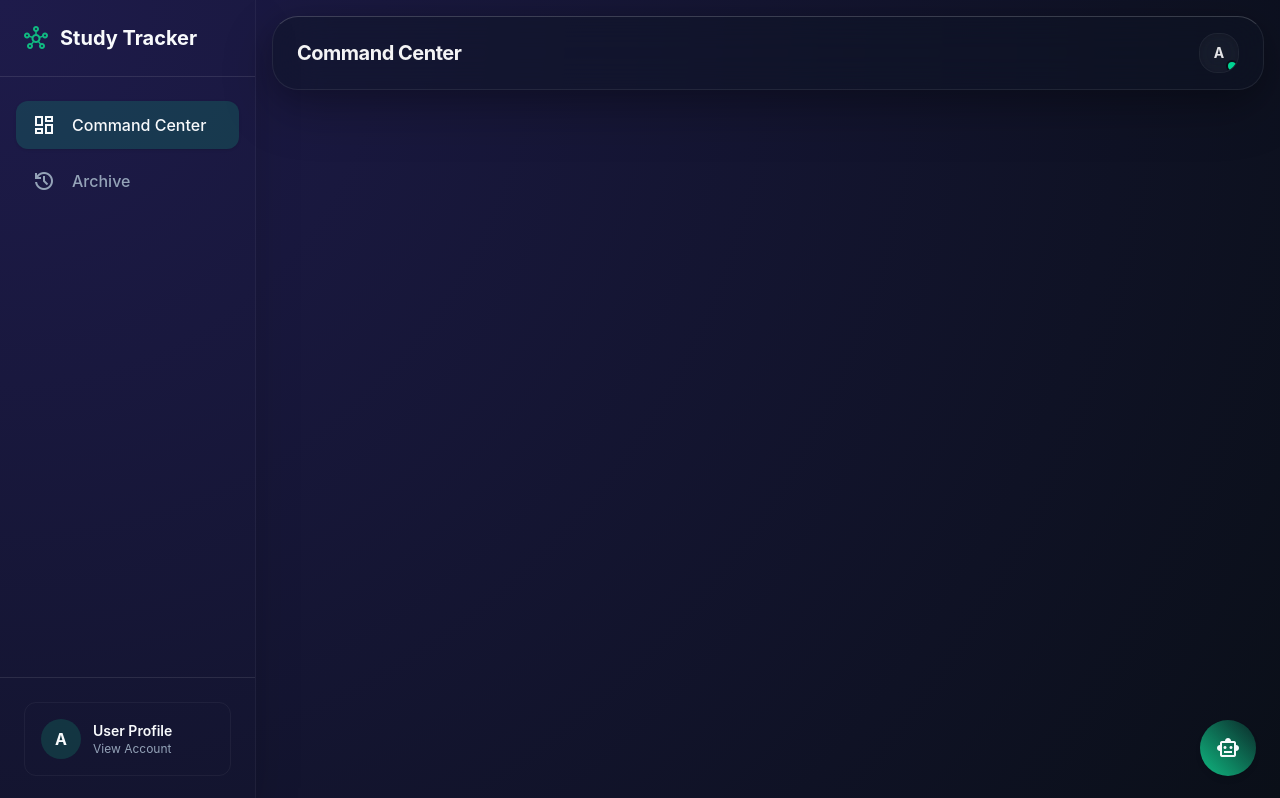
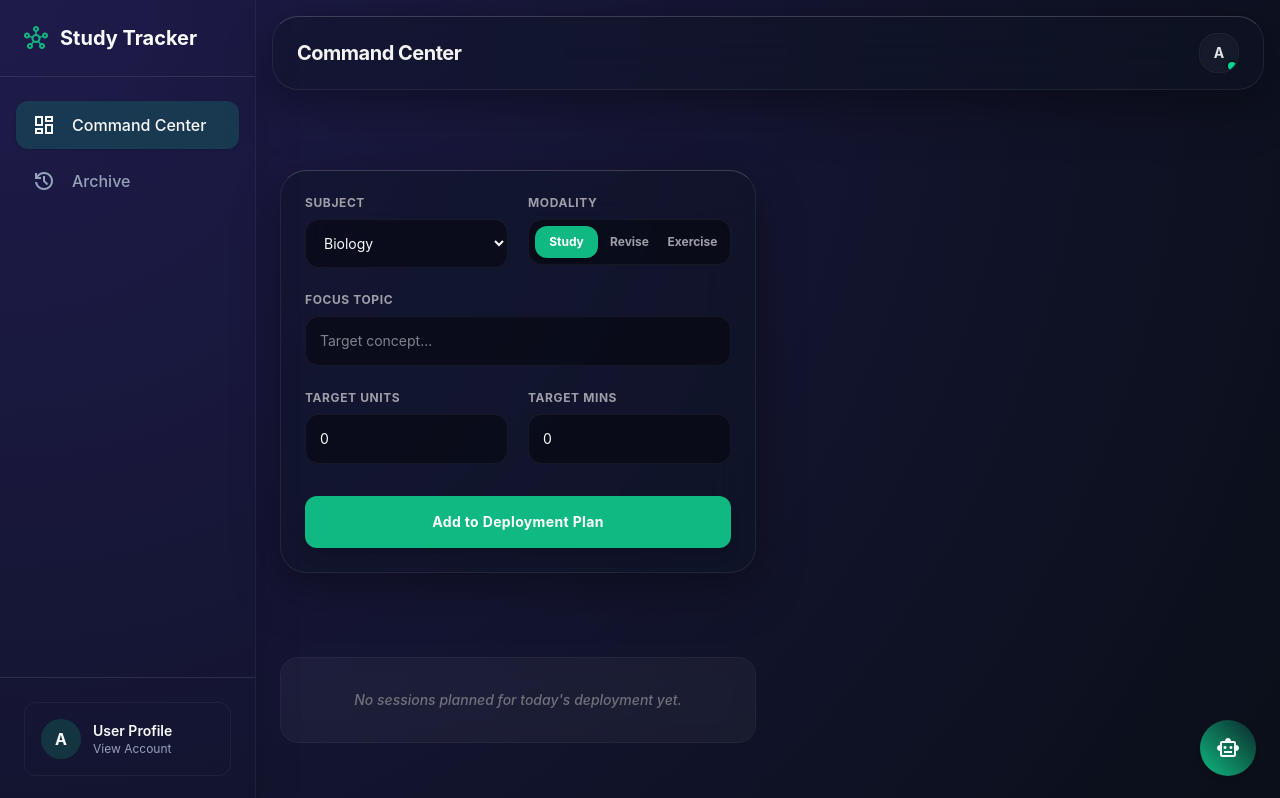
Before and after one commit to gaurav-9869/Study-Tracker, a React (Vite) app: page / in a window 1280 px wide. Shown: the top 798 px of the page. Built offline with nearby package versions, Linux system fonts and the light colour scheme.

Commit message:
Update planSubject initialization and UI elements

```diff
--- a/src/components/BatchPlanner.tsx
+++ b/src/components/BatchPlanner.tsx
@@ -11,7 +11,7 @@ interface BatchPlannerProps {
 }
 
 export default function BatchPlanner({ morningPlan, setMorningPlan, logActivePlanId, selectPlanForLogging, userSettings }: BatchPlannerProps) {
-  const [planSubject, setPlanSubject] = useState<SubjectKey>('bio');
+  const [planSubject, setPlanSubject] = useState<SubjectKey>(userSettings.activeSubjects[0] || 'bio');
   const [planTopic, setPlanTopic] = useState('');
   const [planType, setPlanType] = useState<SessionMode>('Study');
   const [planTarget, setPlanTarget] = useState('0');
@@ -33,113 +33,109 @@ export default function BatchPlanner({ morningPlan, setMorningPlan, logActivePla
   };
 
   return (
-    <section className="flex flex-col gap-6 w-full fade-in">
-      <h2 className="font-headline text-headline-md text-on-surface font-bold">Batch Planner</h2>
+    <section className="flex flex-col gap-6 w-full animate-fade-in">
+      <h2 className="font-headline text-2xl tracking-tight text-zinc-100 font-bold">Session Architect</h2>
 
-      <div className="glass-panel ghost-border p-6 flex flex-col gap-6 bg-surface-container-low">
-        <div className="bg-surface-container-lowest p-1 rounded-full flex justify-between">
-          {(['Study', 'Revise', 'Exercise'] as SessionMode[]).map(type => (
+      {/* iOS Liquid Glass Panel Application */}
+      <div className="ios-glass-panel p-6 flex flex-col gap-6">
+
+        <div className="grid grid-cols-1 md:grid-cols-2 gap-5">
+          <div className="flex flex-col gap-2">
+            <label className="text-xs font-bold text-zinc-400 uppercase tracking-wider">Subject</label>
+            <select value={planSubject} onChange={e => setPlanSubject(e.target.value as SubjectKey)} className="w-full ios-glass-input p-3.5 text-sm">
+              {userSettings.activeSubjects.map(sub => (
+                <option key={sub} value={sub} className="bg-[#0a0f18]">{getSubjectConfig(sub).name}</option>
+              ))}
+            </select>
+          </div>
+          <div className="flex flex-col gap-2">
+            <label className="text-xs font-bold text-zinc-400 uppercase tracking-wider">Modality</label>
+            <div className="grid grid-cols-3 ios-glass-input p-1.5">
+              {(['Study', 'Revise', 'Exercise'] as SessionMode[]).map(m => (
                 <button
-               key={type}
-               onClick={() => setPlanType(type)}
-               className={`flex-1 py-2 px-1 text-center rounded-full text-xs md:text-sm font-medium transition-colors cursor-pointer ${planType === type ? 'bg-surface-container-highest text-on-surface' : 'text-on-surface-variant hover:bg-surface-container-high/50'}`}>
-               {type}
+                  key={m}
+                  onClick={() => setPlanType(m)}
+                  className={`py-2 text-xs font-bold rounded-xl transition-all cursor-pointer ${planType === m ? 'bg-primary text-white shadow-md' : 'text-zinc-400 hover:text-white'}`}
+                >
+                  {m}
                 </button>
               ))}
-        </div>
-
-        <div className="flex flex-col gap-4">
-          <div>
-            <label className="block text-label-sm text-on-surface-variant mb-2">Subject</label>
-            <input
-              list="planner-subjects"
-              value={planSubject}
-              onChange={(e) => setPlanSubject(e.target.value)}
-              placeholder="Select or type subject"
-              className="w-full bg-surface-container-lowest border border-outline-variant/10 rounded-lg p-4 text-on-surface focus:border-primary/50 focus:ring-0 focus:outline-none transition-colors"
-            />
-            <datalist id="planner-subjects">
-              {userSettings.activeSubjects.map(sub => (
-                <option key={sub} value={sub}>{getSubjectConfig(sub).name}</option>
-              ))}
-            </datalist>
-          </div>
-          <div>
-            <label className="block text-label-sm text-on-surface-variant mb-2">Topic</label>
-            <input
-              type="text"
-              value={planTopic}
-              onChange={(e) => setPlanTopic(e.target.value)}
-              className="w-full bg-surface-container-lowest border border-outline-variant/10 rounded-lg p-4 text-on-surface focus:border-primary/50 focus:ring-0 focus:outline-none transition-colors placeholder:text-on-surface-variant/50"
-              placeholder="e.g. Cellular Respiration" />
-          </div>
-          <div className="grid grid-cols-2 gap-4">
-            <div>
-              <label className="block text-label-sm text-on-surface-variant mb-2 truncate">Target Units/MCQs</label>
-              <input
-                type="number"
-                value={planTarget}
-                onChange={(e) => setPlanTarget(e.target.value)}
-                className="w-full bg-surface-container-lowest border border-outline-variant/10 rounded-lg p-4 text-on-surface focus:border-primary/50 focus:ring-0 focus:outline-none transition-colors" />
-            </div>
-            <div>
-              <label className="block text-label-sm text-on-surface-variant mb-2">Target Mins</label>
-              <input
-                type="number"
-                value={planMins}
-                onChange={(e) => setPlanMins(e.target.value)}
-                className="w-full bg-surface-container-lowest border border-outline-variant/10 rounded-lg p-4 text-on-surface focus:border-primary/50 focus:ring-0 focus:outline-none transition-colors" />
             </div>
           </div>
         </div>
 
-        <button
-          onClick={handleAddPlan}
-          className="w-full rounded-full py-4 text-on-primary-fixed font-bold text-lg bg-gradient-to-r from-primary-container to-surface-container-high shadow-[0_0_20px_rgba(0,191,255,0.2)] hover:shadow-[0_0_30px_rgba(0,191,255,0.4)] transition-all flex items-center justify-center gap-2 cursor-pointer">
-          <span className="material-symbols-outlined">add</span>
-          Add to Plan
+        <div className="flex flex-col gap-2">
+          <label className="text-xs font-bold text-zinc-400 uppercase tracking-wider">Focus Topic</label>
+          <input
+            type="text"
+            value={planTopic}
+            onChange={e => setPlanTopic(e.target.value)}
+            placeholder="Target concept..."
+            className="w-full ios-glass-input p-3.5 text-sm"
+          />
+        </div>
+
+        <div className="grid grid-cols-2 gap-5">
+          <div className="flex flex-col gap-2">
+            <label className="text-xs font-bold text-zinc-400 uppercase tracking-wider">Target Units</label>
+            <input type="number" value={planTarget} onChange={e => setPlanTarget(e.target.value)} className="w-full ios-glass-input p-3.5 text-sm" />
+          </div>
+          <div className="flex flex-col gap-2">
+            <label className="text-xs font-bold text-zinc-400 uppercase tracking-wider">Target Mins</label>
+            <input type="number" value={planMins} onChange={e => setPlanMins(e.target.value)} className="w-full ios-glass-input p-3.5 text-sm" />
+          </div>
+        </div>
+
+        <button onClick={handleAddPlan} className="w-full py-4 mt-2 rounded-xl bg-primary text-white font-bold text-sm tracking-wide shadow-lg hover:shadow-primary/30 transition-all active:scale-[0.98] cursor-pointer">
+          Add to Deployment Plan
         </button>
       </div>
 
       <div className="flex flex-col gap-4 mt-4">
-        <h3 className="font-headline text-lg text-on-surface-variant font-medium">Pending Plan</h3>
-        {morningPlan.length === 0 && <p className="text-on-surface-variant text-sm border border-dashed border-white/10 rounded-xl p-4 text-center">No plans for today yet.</p>}
-
-        {morningPlan.map(plan => {
+        <h3 className="font-headline text-lg font-bold text-zinc-100">Tactical Deployment Queue</h3>
+        {morningPlan.length === 0 ? (
+           <div className="ios-glass-card-nested p-8 text-center border-dashed border-white/10">
+               <p className="text-sm text-zinc-500 font-medium italic">No sessions planned for today's deployment yet.</p>
+           </div>
+        ) : (
+           <div className="flex flex-col gap-4">
+             {morningPlan.map((plan) => {
                 const conf = getSubjectConfig(plan.subject);
                 const isActive = logActivePlanId === plan.id;
                 const isCompleted = plan.status === 'completed';
+
                 return (
-              <div key={plan.id}
-                className={`glass-panel ghost-border p-5 flex items-center gap-4 relative overflow-hidden transition-all ${isActive ? 'bg-surface-container-high ring-1 ring-primary/50 shadow-md' : 'bg-surface-container-highest shadow-sm'} ${isCompleted ? 'opacity-50' : ''}`}>
-                <div className={`absolute left-0 top-0 bottom-0 w-1 ${conf.bg}`}></div>
-                <div className="flex-1 pl-2">
+                  <div key={plan.id} className={`p-5 ios-glass-card-nested flex gap-4 transition-all duration-300 ${isCompleted ? 'opacity-50' : ''} ${isActive ? 'border-primary shadow-lg shadow-primary/10' : ''}`}>
+                    <div className={`w-1.5 rounded-full ${conf.bg}`} />
+                    <div className="flex-1 flex flex-col">
                       <div className="flex justify-between items-start mb-2">
-                    <span className={`text-xs font-bold ${conf.text} uppercase tracking-wider`}>{conf.name}</span>
-                    <span className="text-xs text-on-surface-variant bg-surface-container-lowest px-2 py-1 rounded-md">{plan.sessionType}</span>
+                        <span className={`text-[10px] font-bold px-2 py-1 rounded-md uppercase ${conf.bg} text-black tracking-wide`}>{conf.name}</span>
+                        <span className="text-xs text-zinc-400 font-mono bg-black/30 border border-white/5 px-2.5 py-1 rounded-md">{plan.sessionType}</span>
                       </div>
-                  <h4 className={`text-on-surface font-semibold text-lg mb-1 ${isCompleted ? 'line-through' : ''}`}>{plan.topic}</h4>
-                  <div className="flex gap-4 text-sm text-on-surface-variant mb-3">
-                    <span className="flex items-center gap-1"><span className="material-symbols-outlined text-[16px]">task_alt</span> {plan.targetUnits} units</span>
-                    <span className="flex items-center gap-1"><span className="material-symbols-outlined text-[16px]">schedule</span> {plan.targetMins} mins</span>
+                      <h4 className={`text-zinc-100 font-semibold text-lg mb-1 ${isCompleted ? 'line-through' : ''}`}>{plan.topic}</h4>
+                      <div className="flex gap-5 text-sm text-zinc-400 mb-4 mt-2">
+                        <span className="flex items-center gap-1.5"><span className="material-symbols-outlined text-[16px]">task_alt</span> {plan.targetUnits} units</span>
+                        <span className="flex items-center gap-1.5"><span className="material-symbols-outlined text-[16px]">schedule</span> {plan.targetMins} mins</span>
                       </div>
 
                       {!isCompleted && (
                         <button
                           onClick={() => selectPlanForLogging(plan)}
-                      className={`text-xs px-4 py-2 rounded-lg font-bold cursor-pointer transition-colors ${isActive ? 'bg-primary text-on-primary-fixed' : 'bg-surface-container-lowest text-primary hover:bg-white/5 border border-primary/20'}`}
+                          className={`text-xs px-4 py-2.5 rounded-xl font-bold cursor-pointer transition-all ${isActive ? 'bg-primary text-white' : 'bg-black/30 text-primary hover:bg-black/50 border border-primary/20'}`}
                         >
                           {isActive ? 'Session Active' : 'Start Session'}
                         </button>
                       )}
                       {isCompleted && (
-                      <span className="text-xs font-bold text-emerald-400 bg-emerald-500/10 px-3 py-1 rounded-full">Completed</span>
+                          <span className="text-xs font-bold text-emerald-400 bg-emerald-500/10 border border-emerald-500/20 px-3 py-1.5 rounded-full self-start">Completed</span>
                       )}
                     </div>
                   </div>
                 )
             })}
           </div>
+        )}
+      </div>
     </section>
   );
 }
```
Lines whose indentation alone changed are shown as unchanged.
